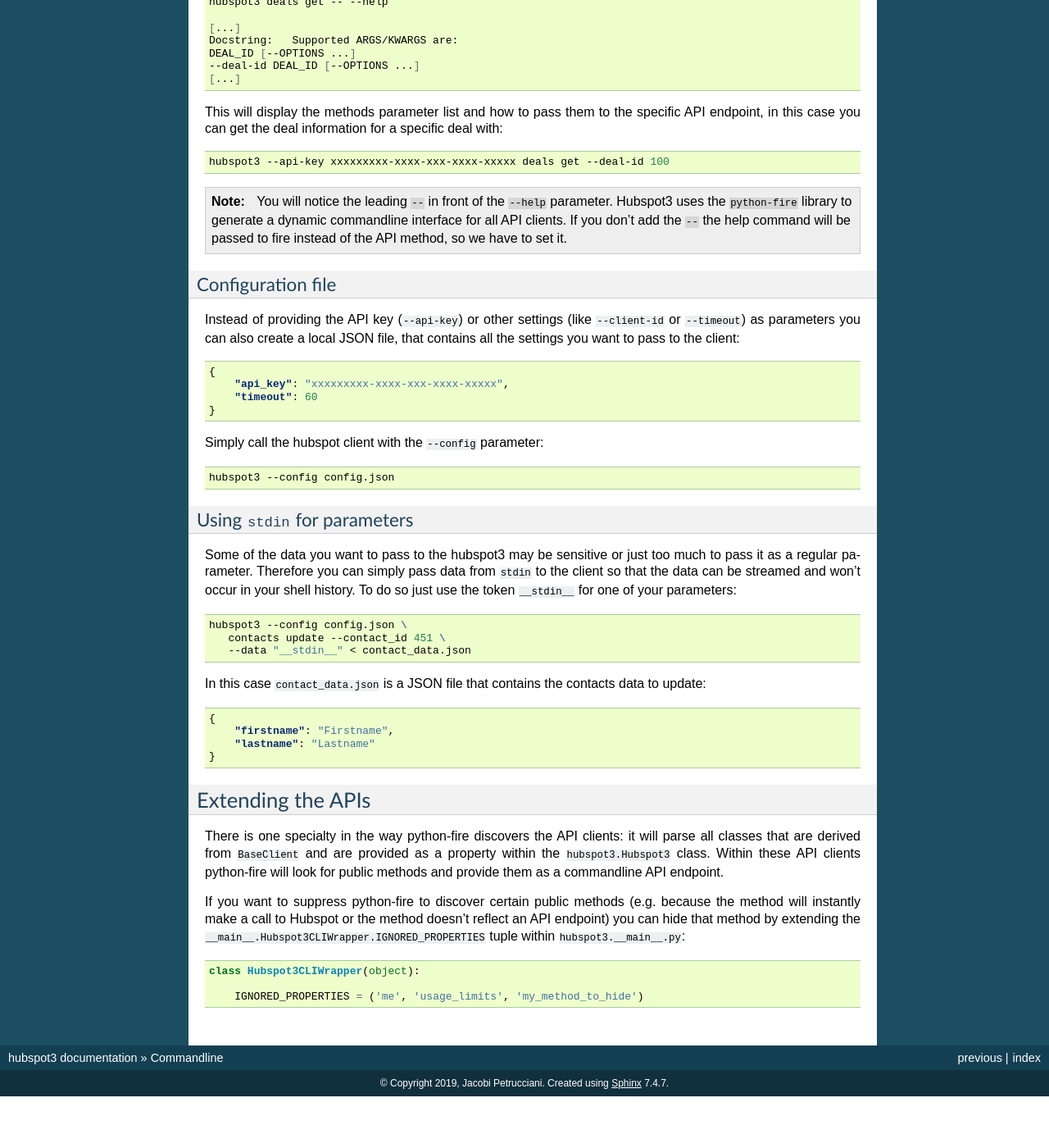
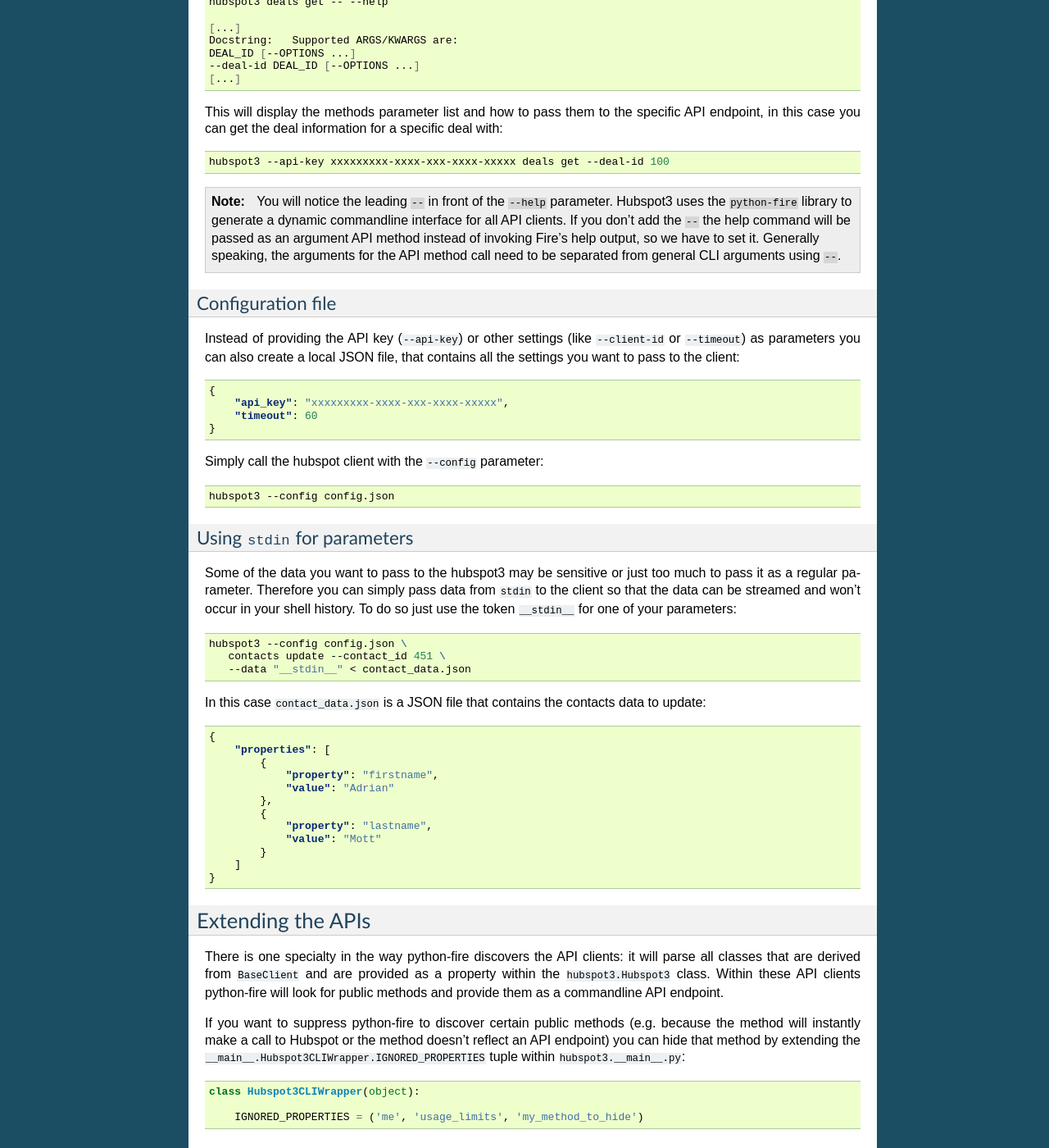
Before and after one commit to jpetrucciani/hubspot3, a Sphinx documentation site: the page built from docs/hubspot3/commandline.rst, in a window 1280 px wide and 1400 px high, scrolled down 904 px. Shown: the whole window at 82% size. Built offline with Sphinx 7.4.7, drawn with Linux system fonts in a browser that asks for light colours; the version number could not be read and is left out; before the commit the page ends 2241 px from its top, so only the background shows below that.

Commit message:
Minor documentation fixes

```diff
--- a/docs/hubspot3/commandline.rst
+++ b/docs/hubspot3/commandline.rst
@@ -75,7 +75,8 @@
 
     You will notice the leading ``--`` in front of the ``--help`` parameter. Hubspot3 uses the ``python-fire`` library
     to generate a dynamic commandline interface for all API clients. If you don't add the ``--`` the help command will
-    be passed to fire instead of the API method, so we have to set it.
+    be passed as an argument API method instead of invoking Fire's help output, so we have to set it. Generally
+    speaking, the arguments for the API method call need to be separated from general CLI arguments using ``--``.
 
 Configuration file
 ^^^^^^^^^^^^^^^^^^
@@ -114,8 +115,16 @@
 .. code-block:: json
 
     {
-        "firstname": "Firstname",
-        "lastname": "Lastname"
+        "properties": [
+            {
+                "property": "firstname",
+                "value": "Adrian"
+            },
+            {
+                "property": "lastname",
+                "value": "Mott"
+            }
+        ]
     }
 
 Extending the APIs
```
